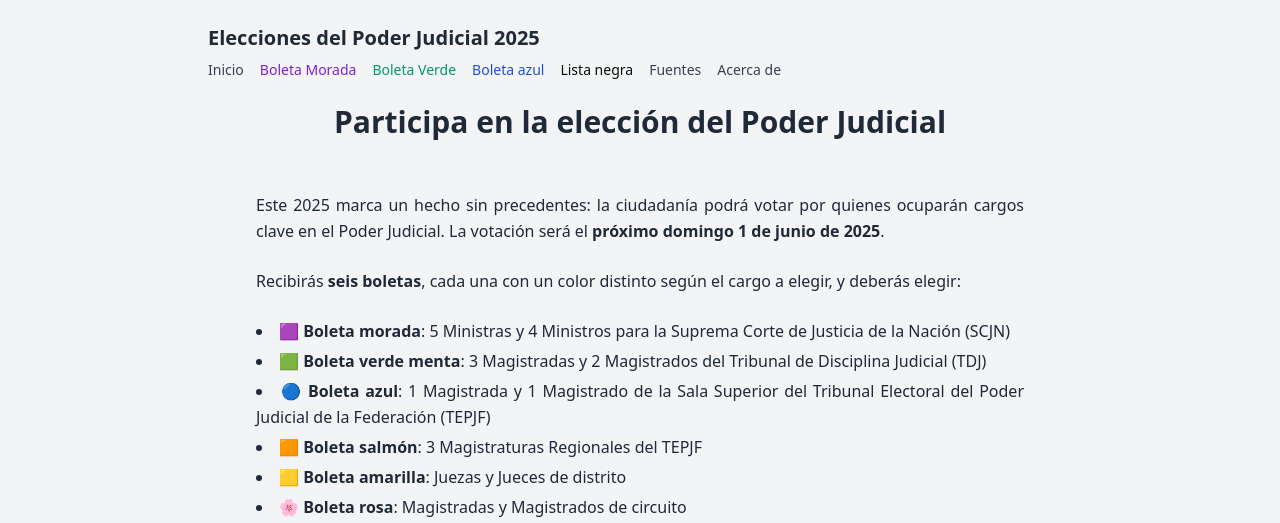
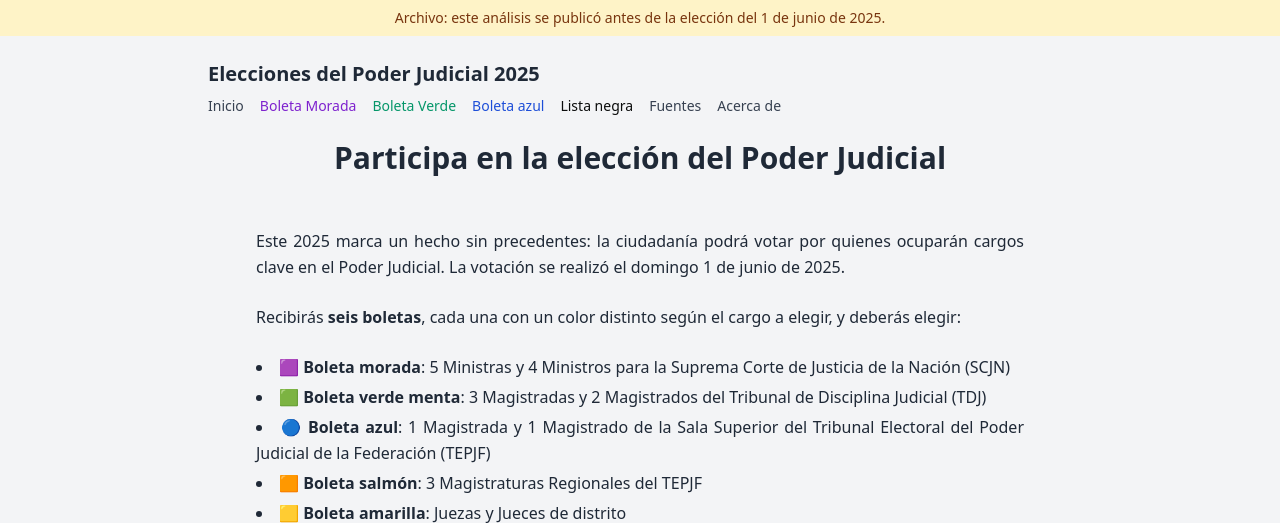
Before and after one commit to cuauhtemocbe/judicial-candidates-mx, a Flask app: page / in a window 1280 px wide. Shown: the top 523 px of the page. Run offline with Flask 3, Linux system fonts and the light colour scheme; some libraries are stand-ins or nearby versions.

Commit message:
fix(site): Mark the site as an archive after the 2025 vote (#2)
* fix(layout): Add archive notice to every page

The vote took place on 1 June 2025, but the site still reads as if it
were ahead. One notice in the shared layout reaches all five routes.

Co-Authored-By: Claude Sonnet 5.5 <noreply@anthropic.com>

* fix(home): Say that the vote already took place

Replace the "próximo domingo" announcement with a past-tense statement.

Co-Authored-By: Claude Sonnet 5.5 <noreply@anthropic.com>

* fix(lista-negra): Speak of the vote in the past tense

Replace "votaremos" with "se votó" in the intro paragraph.

Co-Authored-By: Claude Sonnet 5.5 <noreply@anthropic.com>

---------

Co-authored-by: Claude Sonnet 5.5 <noreply@anthropic.com>

```diff
--- a/app/templates/index.html
+++ b/app/templates/index.html
@@ -9,7 +9,7 @@
   <div class="w-24 h-1 mx-auto rounded-full mb-2"></div>
   <p>
     Este 2025 marca un hecho sin precedentes: la ciudadanía podrá votar por quienes ocuparán cargos clave en el Poder
-    Judicial. La votación será el <strong>próximo domingo 1 de junio de 2025</strong>.
+    Judicial. La votación se realizó el domingo 1 de junio de 2025.
   </p>
 
   <p>
--- a/app/templates/layout.html
+++ b/app/templates/layout.html
@@ -9,6 +9,11 @@
 </head>
 
 <body class="bg-gray-100 text-gray-900 font-sans antialiased leading-relaxed">
+
+  <!-- Aviso de archivo -->
+  <div role="note" class="bg-amber-100 text-amber-900 text-sm text-center py-2 px-4">
+    Archivo: este análisis se publicó antes de la elección del 1 de junio de 2025.
+  </div>
 
   <!-- Menú de navegación -->
   <nav class="max-w-4xl mx-auto py-6 px-4">
--- a/app/templates/lista_negra.html
+++ b/app/templates/lista_negra.html
@@ -16,7 +16,7 @@
 
   <article class="max-w-none text-justify text-gray-800 text-base leading-relaxed space-y-4">
     <p>
-      El 1 de junio votaremos por jueces y magistrados. Sin embargo, algunas candidaturas han sido impugnadas por tener investigaciones abiertas o vínculos con el crimen organizado.
+      El 1 de junio se votó por jueces y magistrados. Sin embargo, algunas candidaturas han sido impugnadas por tener investigaciones abiertas o vínculos con el crimen organizado.
     </p>
     <p>
       Aunque estarán en la boleta, estos perfiles no cumplen con el requisito de buena reputación. Aquí te presentamos quiénes son y por qué deberías evitarlos.
```
Also changed, not shown: tests/test_pages.py (added, +39 -0 lines).
